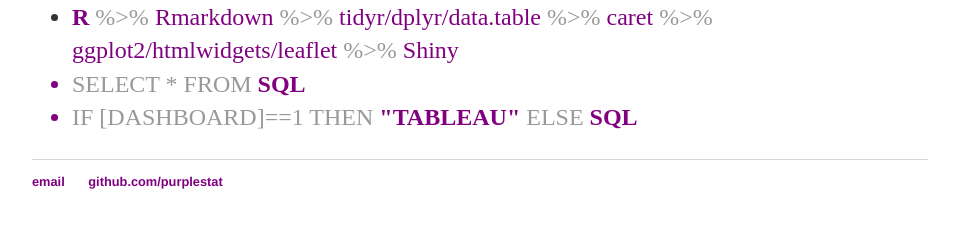
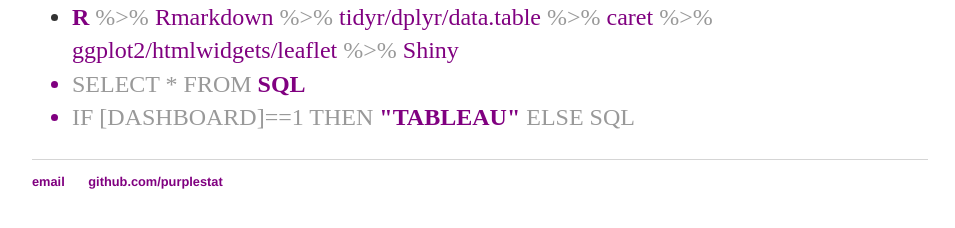
Before and after one commit to purplestat/purplestat.github.io, a Jekyll site: the page built from about/index.html, in a window 1280 px wide. Shown: the part 326-554 px from the top of the page, without its empty margins (160-1115 px from the left). Built offline with Jekyll 4.4.1, drawn with Linux system fonts in a browser that asks for light colours.

Commit message:
Update index.html

```diff
--- a/about/index.html
+++ b/about/index.html
@@ -10,7 +10,7 @@
 				<ul>
 				<li><span><FONT COLOR="purple"><b>R</b> <FONT COLOR="#999">%>% <FONT COLOR="purple">Rmarkdown <FONT COLOR="#999">%>% <FONT COLOR="purple">tidyr/dplyr/data.table <FONT COLOR="#999">%>% <FONT COLOR="purple">caret <FONT COLOR="#999">%>% <FONT COLOR="purple">ggplot2/htmlwidgets/leaflet <FONT COLOR="#999">%>% <FONT COLOR="purple">Shiny</span></li>
 				<li><span><FONT COLOR="#999"> SELECT * FROM <FONT COLOR="purple"> <b>SQL</b></span></li>
-			        <li><span><FONT COLOR="#999"> IF [DASHBOARD]==1 THEN <FONT COLOR="purple"><b>"TABLEAU"</b><FONT COLOR="#999"> ELSE  <FONT COLOR="purple"> <b>SQL</b></span></li>
+			        <li><span><FONT COLOR="#999"> IF [DASHBOARD]==1 THEN <FONT COLOR="purple"><b>"TABLEAU"</b><FONT COLOR="#999"> ELSE   SQL</span></li>
 						</ul>
 
 
```
